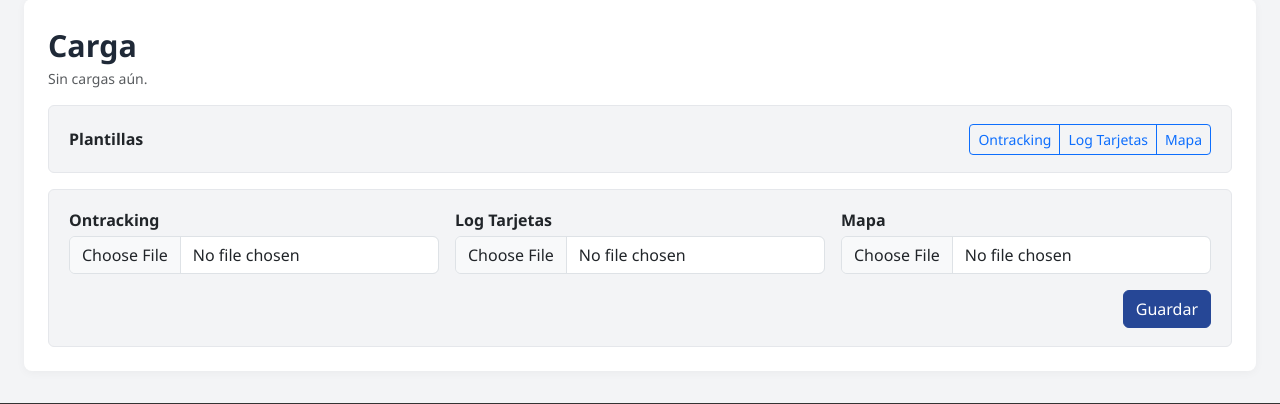
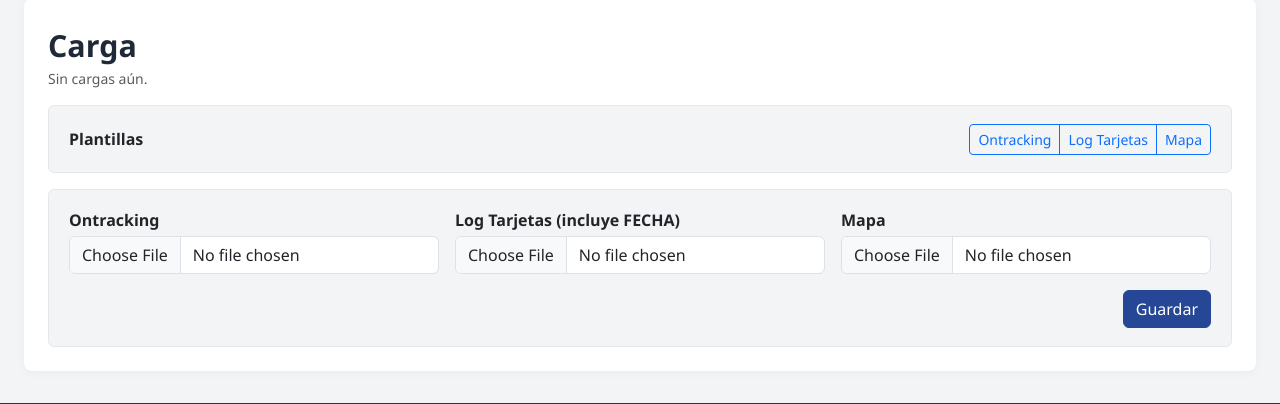
Before and after one commit to Javier-9690/comparativa_censo, a Flask app: page /importar in a window 1280 px wide. Shown: the part 146-550 px from the top of the page. Run offline with Flask 3, Linux system fonts and the light colour scheme; data that the repository does not hold is empty; parts of the project's set-up code (start-up, migrations or seed data) failed here and were passed over.

Commit message:
Update importar.html

```diff
--- a/templates/importar.html
+++ b/templates/importar.html
@@ -17,15 +17,9 @@
     <div class="d-flex align-items-center justify-content-between flex-wrap gap-2">
       <div class="fw-semibold">Plantillas</div>
       <div class="btn-group" role="group">
-        <a class="btn btn-outline-primary btn-sm" href="{{ url_for('descargar_plantilla', template_key='ontracking') }}">
-          Ontracking
-        </a>
-        <a class="btn btn-outline-primary btn-sm" href="{{ url_for('descargar_plantilla', template_key='log_tarjetas') }}">
-          Log Tarjetas
-        </a>
-        <a class="btn btn-outline-primary btn-sm" href="{{ url_for('descargar_plantilla', template_key='mapa_habitaciones') }}">
-          Mapa
-        </a>
+        <a class="btn btn-outline-primary btn-sm" href="{{ url_for('descargar_plantilla', template_key='ontracking') }}">Ontracking</a>
+        <a class="btn btn-outline-primary btn-sm" href="{{ url_for('descargar_plantilla', template_key='log_tarjetas') }}">Log Tarjetas</a>
+        <a class="btn btn-outline-primary btn-sm" href="{{ url_for('descargar_plantilla', template_key='mapa_habitaciones') }}">Mapa</a>
       </div>
     </div>
   </div>
@@ -38,7 +32,7 @@
       </div>
 
       <div class="col-12 col-lg-4">
-        <label class="form-label fw-semibold mb-1">Log Tarjetas</label>
+        <label class="form-label fw-semibold mb-1">Log Tarjetas (incluye FECHA)</label>
         <input class="form-control" type="file" name="excel_log_tarjetas" accept=".xlsx,.xlsm,.xls">
       </div>
 
@@ -48,9 +42,7 @@
       </div>
 
       <div class="col-12 d-flex justify-content-end">
-        <button class="btn btn-primary-custom" type="submit">
-          Guardar
-        </button>
+        <button class="btn btn-primary-custom" type="submit">Guardar</button>
       </div>
     </form>
   </div>
```
